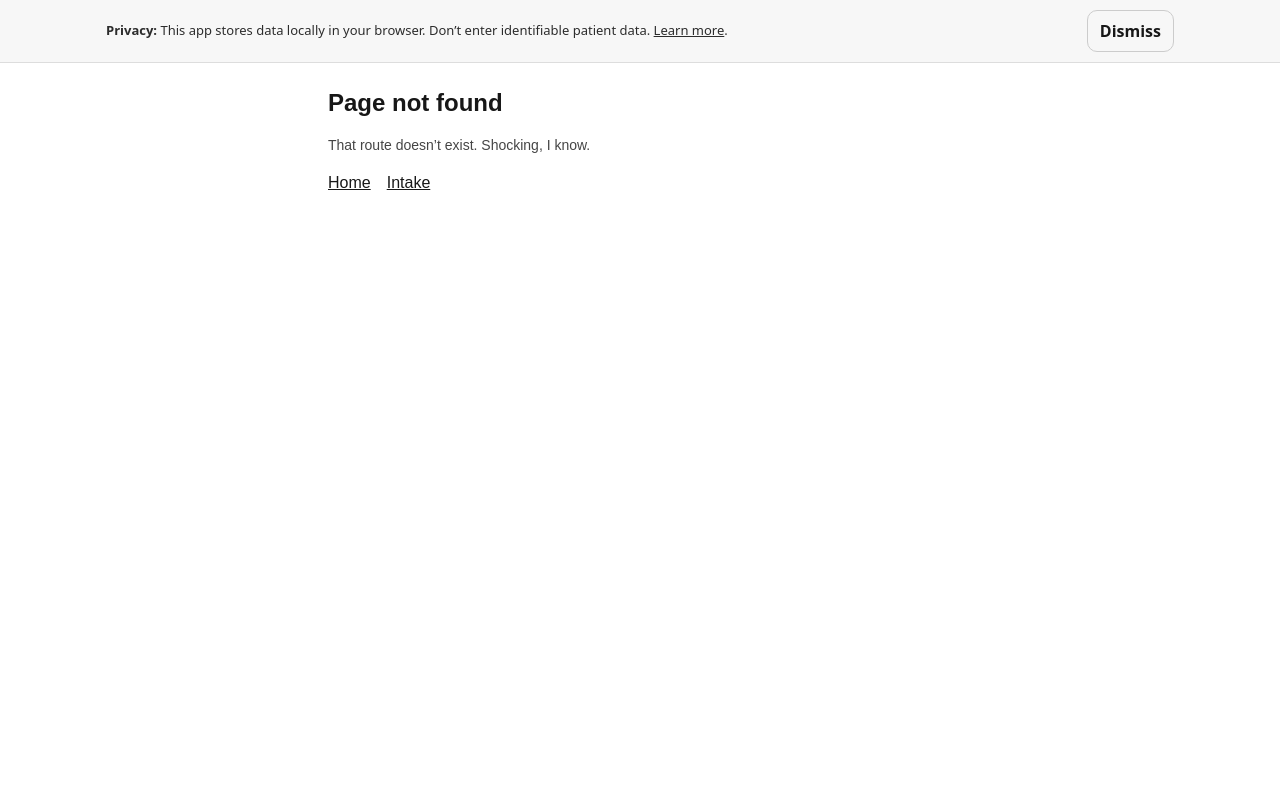
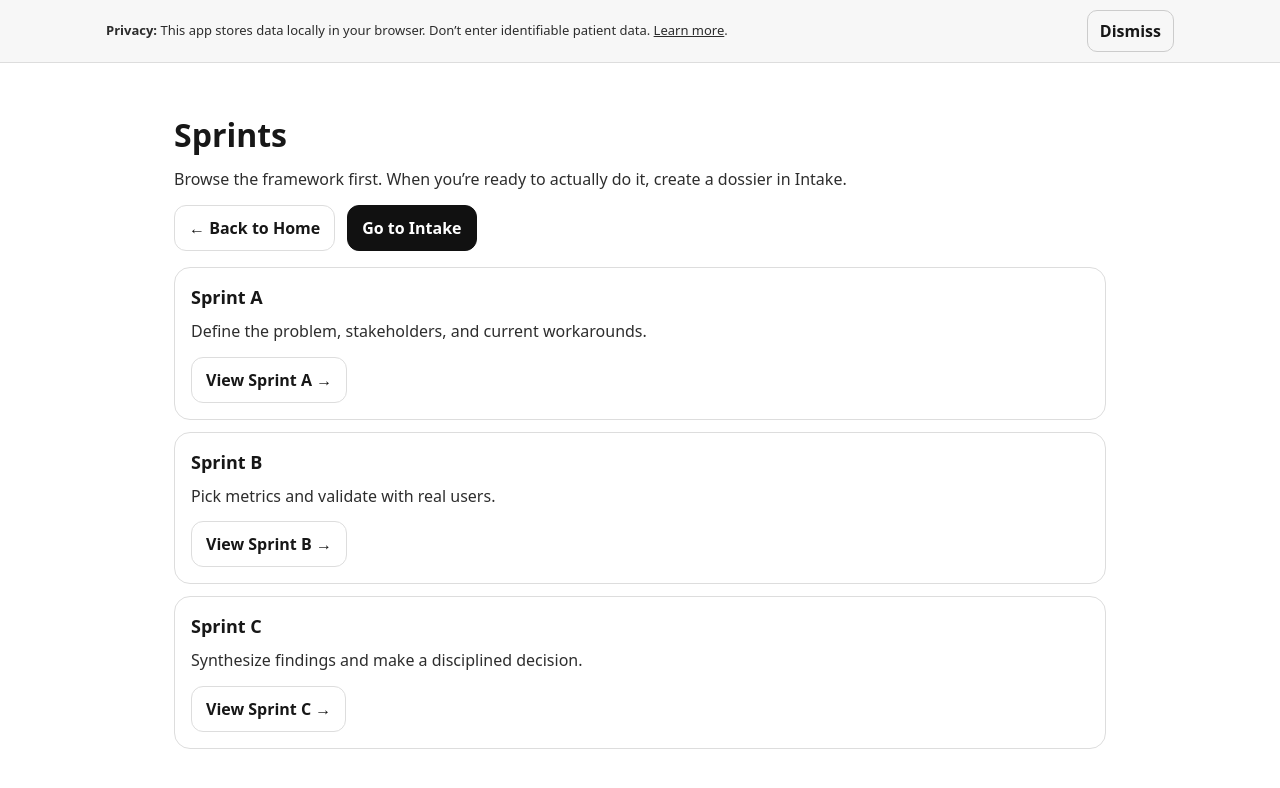
Before and after one commit to cweitsz/rapid-health-sandbox, a Next.js app: page /sprints in a window 1280 px wide. Before the commit this address had no page. Shown: the top 788 px of the page. Built offline with nearby package versions, Linux system fonts and the light colour scheme.

Commit message:
Add sprints index page and link from home

```diff
--- a/src/app/page.tsx
+++ b/src/app/page.tsx
@@ -22,7 +22,7 @@ export default function HomePage() {
               Start / Manage Dossiers
             </Link>
 
-            <Link href="/sprints/sprint-a" style={secondaryBtn}>
+            <Link href="/sprints" style={secondaryBtn}>
               Explore the Sprints
             </Link>
 
--- /dev/null
+++ b/src/app/sprints/page.tsx
@@ -0,0 +1,88 @@
+import Link from "next/link";
+
+export default function SprintsIndexPage() {
+  return (
+    <main style={{ maxWidth: 980, margin: "0 auto", padding: 24, fontFamily: "system-ui" }}>
+      <header style={{ paddingTop: 24, paddingBottom: 16 }}>
+        <h1 style={{ fontSize: 32, fontWeight: 900, margin: 0 }}>Sprints</h1>
+        <p style={{ marginTop: 8, maxWidth: 760, lineHeight: 1.5, opacity: 0.9 }}>
+          Browse the framework first. When you’re ready to actually do it, create a dossier in Intake.
+        </p>
+
+        <div style={{ marginTop: 14, display: "flex", gap: 12, flexWrap: "wrap" }}>
+          <Link href="/" style={secondaryBtn}>
+            ← Back to Home
+          </Link>
+          <Link href="/intake" style={primaryBtn}>
+            Go to Intake
+          </Link>
+        </div>
+      </header>
+
+      <section style={{ display: "grid", gap: 12 }}>
+        <div style={card}>
+          <h2 style={h2}>Sprint A</h2>
+          <p style={p}>Define the problem, stakeholders, and current workarounds.</p>
+          <Link href="/sprints/sprint-a" style={secondaryBtn}>
+            View Sprint A →
+          </Link>
+        </div>
+
+        <div style={card}>
+          <h2 style={h2}>Sprint B</h2>
+          <p style={p}>Pick metrics and validate with real users.</p>
+          <Link href="/sprints/sprint-b" style={secondaryBtn}>
+            View Sprint B →
+          </Link>
+        </div>
+
+        <div style={card}>
+          <h2 style={h2}>Sprint C</h2>
+          <p style={p}>Synthesize findings and make a disciplined decision.</p>
+          <Link href="/sprints/sprint-c" style={secondaryBtn}>
+            View Sprint C →
+          </Link>
+        </div>
+      </section>
+    </main>
+  );
+}
+
+const card: React.CSSProperties = {
+  border: "1px solid #ddd",
+  borderRadius: 16,
+  padding: 16,
+};
+
+const h2: React.CSSProperties = {
+  margin: 0,
+  fontSize: 18,
+  fontWeight: 900,
+};
+
+const p: React.CSSProperties = {
+  marginTop: 8,
+  marginBottom: 12,
+  lineHeight: 1.6,
+  opacity: 0.9,
+};
+
+const primaryBtn: React.CSSProperties = {
+  display: "inline-block",
+  padding: "10px 14px",
+  borderRadius: 12,
+  border: "1px solid #111",
+  fontWeight: 900,
+  textDecoration: "none",
+  background: "#111",
+  color: "#fff",
+};
+
+const secondaryBtn: React.CSSProperties = {
+  display: "inline-block",
+  padding: "10px 14px",
+  borderRadius: 12,
+  border: "1px solid #ddd",
+  fontWeight: 800,
+  textDecoration: "none",
+};
```
